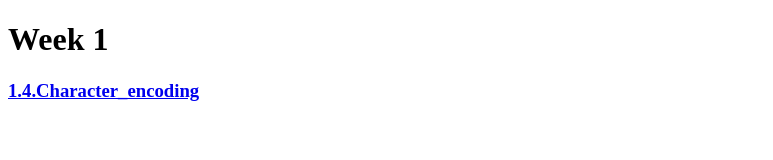
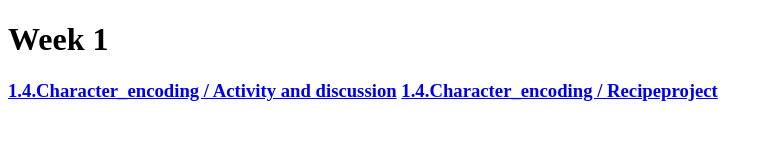
Before and after one commit to atinjin/edx_W3C_HTML5_Introduction, a plain HTML site: page week1/index.html in a window 1280 px wide. Shown: the whole page, without its empty margins (0-773 px from the left). Drawn offline with Linux system fonts and the light colour scheme.

Commit message:
Update index.html

```diff
--- a/week1/index.html
+++ b/week1/index.html
@@ -7,9 +7,11 @@
 <body>
     <h1>Week 1</h1>
     <h3>
-        <a id="welcome-to-github-pages" class="anchor" href="/edx_W3C_HTML5_Introduction/week1/1.4.Character_encoding" aria-hidden="true">
-        <span aria-hidden="true" class="octicon octicon-link">1.4.Character_encoding</span></a>
+        <a id="welcome-to-github-pages" class="anchor" href="/edx_W3C_HTML5_Introduction/week1/1.4.Character_encoding/Activity_and_discussion.html" aria-hidden="true">
+        <span aria-hidden="true" class="octicon octicon-link">1.4.Character_encoding / Activity and discussion</span></a>
 
+        <a id="welcome-to-github-pages" class="anchor" href="/edx_W3C_HTML5_Introduction/week1/1.4.Character_encoding/ Recipe_project_Week_1.html" aria-hidden="true">
+        <span aria-hidden="true" class="octicon octicon-link">1.4.Character_encoding / Recipeproject</span></a>
     </h3>
 </body>
 </html>
```
